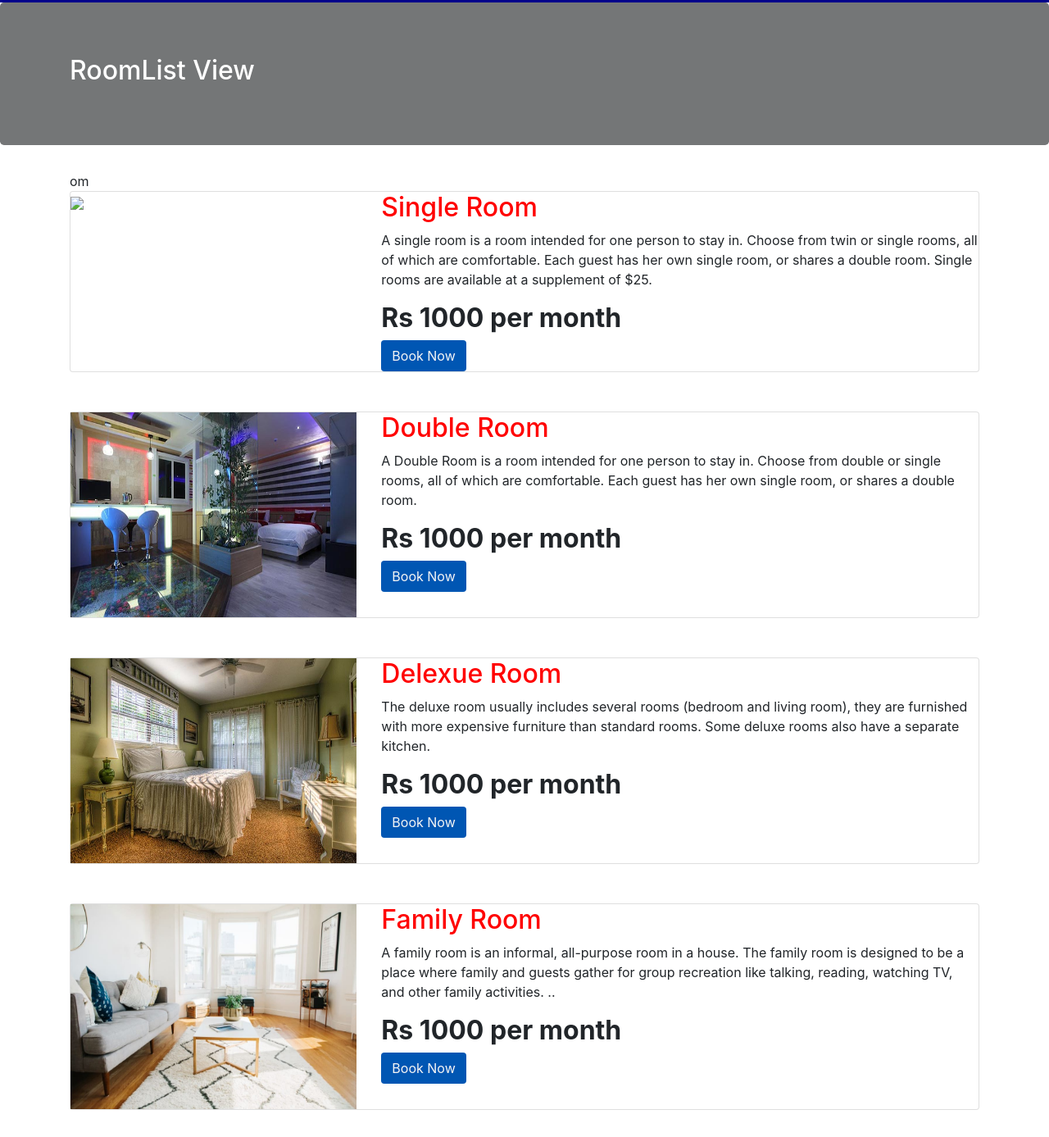
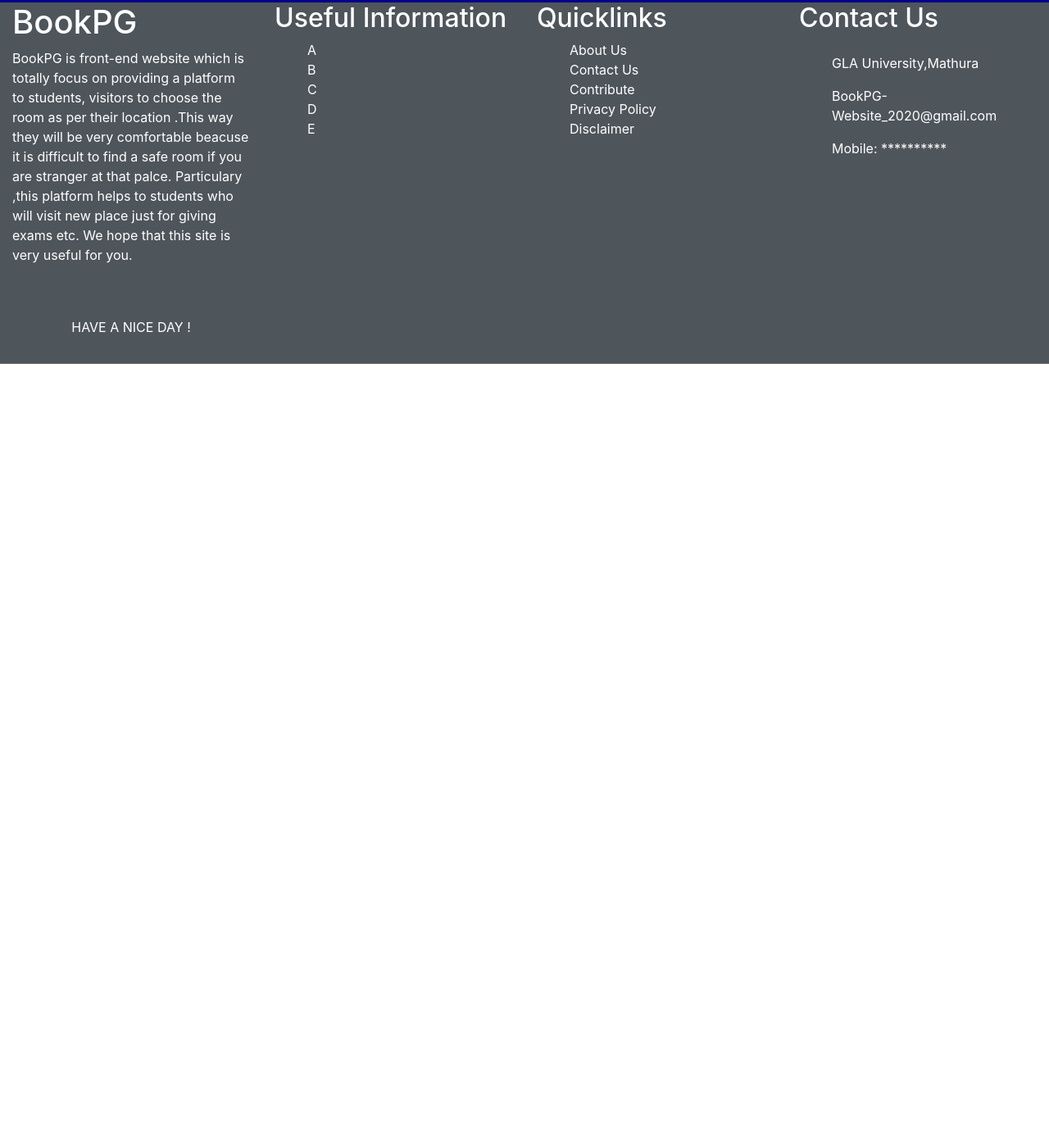
Before and after one commit to rishabh024/BookPG-Website, a plain HTML site: page family.html in a window 1280 px wide. Shown: the part 73-1460 px from the top of the page at 82% size. After the commit the page ends 800 px from the top, so only its background shows below. Drawn offline with nearby package versions, Linux system fonts and the light colour scheme.

Commit message:
roomaub age is modified

```diff
--- a/family.html
+++ b/family.html
@@ -57,163 +57,6 @@
 
 </nav>
 <!--------------------------------Jumbotron------------------------------------------------->
-<div class="jumbotron img-jmb">
-    <div class="container">
-
-        <h2 >RoomList View</h2>
-
-    </div>
-</div>
-<!------------------------------Rooms -------------------------------------------------->
-
-<!---------------------------------------------------------------------------------------->
-
-
-<div class="container">om
-    <div class="card">
-        <div class="row">
-            <div class="col-md-4">
-                <img src="images/pexels-photo-1571458.jpeg" class="img-fluid">
-            </div>
-            <div class="col-md-8">
-
-                <h2 style="color: red"> Single Room</h2>
-                <p>  A single room is a room intended for one person to stay in. Choose from twin or single rooms, all of which are comfortable. Each guest has her own single
-                    room, or shares a double room. Single rooms are available at a supplement of $25.</p>
-
-                <h2><b>Rs 1000 per month</b></h2>
-
-
-                <a class="btn " style="background-color: #0056b3;color: whitesmoke" href="Book-single.html" id="btn">Book Now</a>
-
-
-            </div>
-
-
-
-        </div>
-    </div>
-
-
-
-    <br>
-    <br>
-
-
-
-    <div class="card">
-        <div class="row">
-            <div class="col-md-4">
-                <img src="imgs/single-room1.jpg " style="height: 250px" class="img-fluid">
-            </div>
-            <div class="col-md-8">
-
-                <h2 style="color: red"> Double Room </h2>
-                <p >  A Double Room is a room intended for one person to stay in. Choose from double or single rooms, all of which are comfortable. Each guest has her own single
-                    room, or shares a double room.</p>
-
-                <h2><b>Rs 1000 per month</b></h2>
-
-
-                <a class="btn " style="background-color: #0056b3;color: whitesmoke" href="Divider.html" id="btn">Book Now</a>
-
-
-            </div>
-
-
-
-        </div>
-    </div>
-
-
-
-
-    <br>
-    <br>
-
-
-
-    <div class="card">
-        <div class="row">
-            <div class="col-md-4">
-                <img src="imgs/family-room4.jpg"    style="height: 250px"  class="img-fluid">
-            </div>
-            <div class="col-md-8">
-
-                <h2 style="color: red"> Delexue Room</h2>
-                <p>  The deluxe room usually includes several rooms (bedroom and living room),
-                    they are furnished with more expensive furniture than standard rooms.
-                    Some deluxe rooms also have a separate kitchen.</p>
-
-                <h2><b>Rs 1000 per month</b></h2>
-
-
-                <a class="btn " style="background-color: #0056b3;color: whitesmoke"href="delexue.html" id="btn">Book Now</a>
-
-
-            </div>
-
-
-
-        </div>
-    </div>
-
-
-
-
-
-    <br>
-    <br>
-
-
-
-    <div class="card">
-        <div class="row">
-            <div class="col-md-4">
-                <img src="imgs/images_IMG_9009-1024x683.jpg" style="height: 250px"  class="img-fluid">
-            </div>
-            <div class="col-md-8">
-
-                <h2 style="color: red"> Family Room</h2>
-                <p> A family room is an informal, all-purpose room in a house. The family room is designed to be a place where family and guests gather for group recreation like talking, reading, watching TV, and other family activities. ..</p>
-
-                <h2><b>Rs 1000 per month</b></h2>
-
-
-                <a class="btn " style="background-color: #0056b3;color: whitesmoke" href="family.html" id="btn">Book Now</a>
-
-
-            </div>
-
-
-
-        </div>
-    </div>
-    <br>
-    <br>
-
-
-
-    <br>
-    <br>
-
-
-
-
-
-
-
-
-
-</div>
-
-
-
-
-
-
-<br>
-<br>
 
 
 <!-------------------------------footer------------------------------------------>
```
